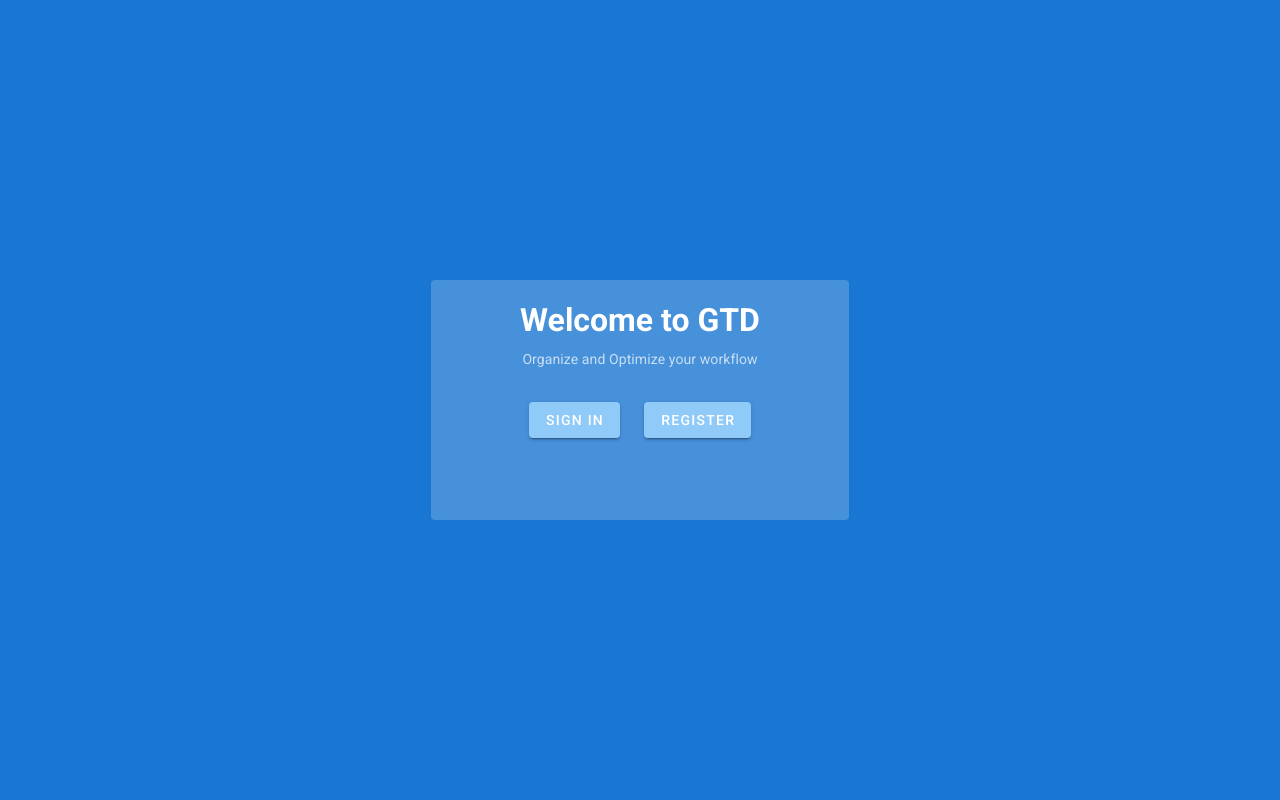
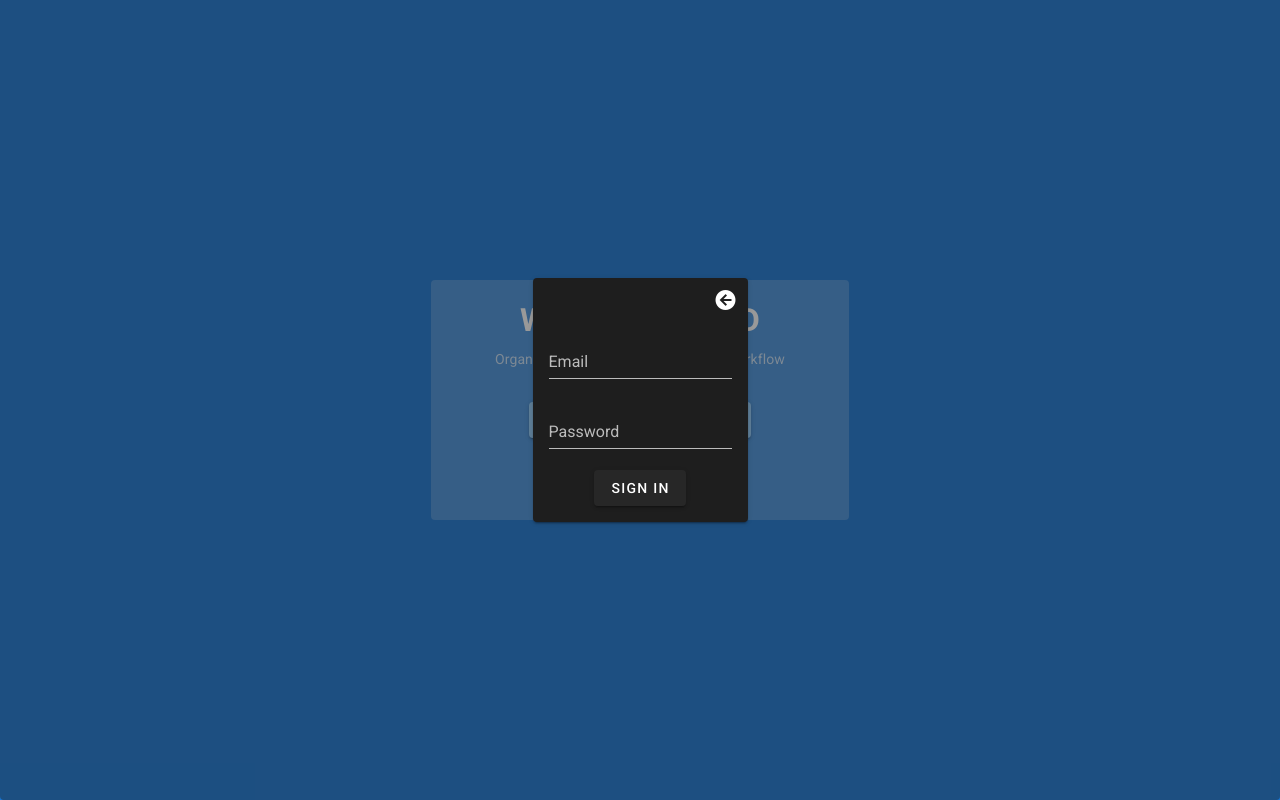
Before and after one commit to AlonJoshua/vue-todo-list, a Vue app: page /#/ in a window 1280 px wide. Both pictures are taken after a click on the button "SIGN IN". Built offline with nearby package versions, Linux system fonts and the light colour scheme.

Commit message:
basic homepage established, basic navigation routes made

```diff
--- a/package.json
+++ b/package.json
@@ -15,6 +15,7 @@
     "vue": "^2.6.11",
     "vue-material-adapter": "^0.17.0-beta.10",
     "vue-router": "^3.4.9",
+    "vue-videobg": "^2.0.0",
     "vuedraggable": "^4.0.1",
     "vuetify": "^2.2.11",
     "vuex": "^3.6.0"
--- a/src/App.vue
+++ b/src/App.vue
@@ -1,7 +1,9 @@
 <template>
-  <v-app class="gtd">
+  <v-app>
     <the-header v-if="$route.path !== '/' " />
-    <router-view :key="$route.path"></router-view>
+    <v-main class="primary">
+      <router-view :key="$route.path"></router-view>
+    </v-main>
   </v-app>
 </template>
 
@@ -13,7 +15,10 @@ import theHeader from './components/the-header';
 
 export default {
   name: 'App',
-
+  date() {
+    return {
+    }
+  },
   components: {
       theHeader,
       // home,
--- a/src/components/the-header.vue
+++ b/src/components/the-header.vue
@@ -13,14 +13,21 @@
       <v-avatar size="40" class="red white--text">AJ</v-avatar>
     </v-app-bar>
 
-    <v-navigation-drawer app hide-overlay v-model="drawer.state" class="primary lighten-3">
+    <v-navigation-drawer
+      app
+      hide-overlay
+      v-model="drawer.state"
+      class="primary lighten-3"
+    >
       <v-list>
         <v-list-item-group dark>
-          <v-list-item v-for="item in drawer.drawerItems" :key="item.title">
+          <v-list-item
+            v-for="item in drawer.drawerItems"
+            :key="item.title"
+            @click="toRoute(item.route)"
+          >
             <v-icon left>{{item.icon}}</v-icon>
-              <v-list-item-title>
               {{item.title}}
-              </v-list-item-title>
           </v-list-item>
         </v-list-item-group>
       </v-list>
@@ -31,7 +38,6 @@
 <script>
 
 export default {
-
   data() {
     return {
       appName: "Get Things Done",
@@ -39,17 +45,41 @@ data() {
         state: false,
         icon: 'mdi-clipboard-list-outline',
         drawerItems: [
-        { title: 'Boards', icon: 'mdi-view-dashboard-outline' },
-        { title: 'Statistics', icon: 'mdi-chart-bar'  },
-        { title: 'About', icon: 'mdi-information-outline' }
+          {
+            title: 'Boards',
+            icon: 'mdi-view-dashboard-outline',
+            route: {name: 'boards'}
+          },
+          {
+            title: 'Statistics',
+            icon: 'mdi-chart-bar',
+            route: {name: 'statistics'}
+          },
+          {
+            title: 'About',
+            icon: 'mdi-information-outline',
+            route: {name: 'about'}
+          },
+          {
+            title: 'Sign out',
+            icon: 'mdi-logout-variant',
+            route: {name: 'home'}
+          }
         ]
       },
     }
+  },
+  methods: {
+    toRoute(route) {
+      route.name === this.$route.name ? '' : this.$router.push(route)
     }
-
-
+  }
 }
 </script>
 
-<style lang="scss">
+<style lang="scss" scoped>
+  #app a {
+    text-decoration: none;
+    color: white;
+  }
 </style>
--- a/src/router/index.js
+++ b/src/router/index.js
@@ -1,6 +1,5 @@
 import Vue from 'vue'
 import VueRouter from 'vue-router'
-import about from '../views/about'
 
 Vue.use(VueRouter)
 
@@ -11,10 +10,25 @@ const routes = [
     component: () => import(/*webpackChunkName: home */ '../views/home')
   },
   {
+    path: '/boards',
+    name: 'boards',
+    component: () => import(/*webpackChunkName: boards */ '../views/boards')
+  },
+  {
+    path: '/boards/:id',
+    name: 'boardDetails',
+    component: () => import(/*webpackChunkName: boardDetails */ '../views/boardDetails')
+  },
+  {
+    path: '/statistics',
+    name: 'statistics',
+    component: () => import(/*webpackChunkName: statistics */ '../views/statistics')
+  },
+  {
     path: '/about',
-    name: 'About',
-    component: about
-  }
+    name: 'about',
+    component: () => import(/*webpackChunkName: about */ '../views/about')
+  },
 ]
 
 const router = new VueRouter({
--- a/src/views/home.vue
+++ b/src/views/home.vue
@@ -1,5 +1,4 @@
 <template>
-  <v-main class="primary">
     <v-container fluid fill-height>
         <v-row>
           <v-spacer />
@@ -16,8 +15,80 @@
               </v-card-subtitle>
               <v-row class="mt-4">
                 <v-spacer />
-                <v-btn color="blue lighten-3" class="ma-3">{{homeBtns.signIn.text}}</v-btn>
-                <v-btn color="blue lighten-3" class="ma-3">{{homeBtns.register.text}}</v-btn>
+                <v-btn
+                  color="blue lighten-3"
+                  class="ma-3"
+                  @click="homeBtns.signIn.signInForm = !homeBtns.signIn.signInForm"
+                >
+                  {{homeBtns.signIn.text}}
+                </v-btn>
+                <v-overlay
+                  :value="homeBtns.signIn.signInForm"
+                >
+                  <v-form>
+                    <v-card class="pa-4">
+                      <v-row>
+                        <v-spacer></v-spacer>
+                        <v-btn text icon @click="homeBtns.signIn.signInForm = false">
+                          <v-icon>{{homeBtns.exitFormIcon}}</v-icon>
+                        </v-btn>
+                      </v-row>
+                      <v-row>
+                        <v-col>
+                          <v-text-field
+                            label="Email"
+                            type="email"
+                          ></v-text-field>
+                          <v-text-field
+                            label="Password"
+                            type="password"
+                          ></v-text-field>
+                          <v-btn type="submit" @click="validateSignin">{{homeBtns.signinFormSubmit.text}}</v-btn>
+                        </v-col>
+                      </v-row>
+                    </v-card>
+                  </v-form>
+                </v-overlay>
+                <v-btn
+                  color="blue lighten-3"
+                  class="ma-3"
+                  @click="homeBtns.register.registerForm = !homeBtns.register.registerForm"
+                >
+                  {{homeBtns.register.text}}
+                </v-btn>
+                <v-overlay
+                  :value="homeBtns.register.registerForm"
+                >
+                  <v-form>
+                    <v-card class="pa-4">
+                      <v-row>
+                        <v-spacer></v-spacer>
+                        <v-btn text icon @click="homeBtns.register.registerForm = false">
+                          <v-icon>{{homeBtns.exitFormIcon}}</v-icon>
+                        </v-btn>
+                      </v-row>
+                      <v-row>
+                        <v-col>
+                          <v-text-field
+                            label="First name"
+                          ></v-text-field>
+                          <v-text-field
+                            label="Last name"
+                          ></v-text-field>
+                          <v-text-field
+                            label="email"
+                            type="email"
+                          ></v-text-field>
+                          <v-text-field
+                            type="password"
+                            label="Password"
+                          ></v-text-field>
+                          <v-btn type="submit" @click="validateRegister">{{homeBtns.registerFormSubmit.text}}</v-btn>
+                        </v-col>
+                      </v-row>
+                    </v-card>
+                  </v-form>
+                </v-overlay>
               <v-spacer />
               </v-row>
             </v-card>
@@ -25,29 +96,49 @@
           <v-spacer />
         </v-row>
     </v-container>
-  </v-main>
 </template>
 
 <script>
-
 export default {
+  components: {},
   data() {
     return {
       homeTitle: 'Welcome to GTD',
-      homeSubtitles: 'Organize and Optimize your workflow',
+      homeSubtitles: 'Organize projects and Optimize your workflow',
       homeBtns: {
         signIn: {
-          text: 'Sign In'
+          text: 'Sign In',
+          signInForm: false,
+
         },
         register: {
-          text: 'Register'
+          text: 'Register',
+          registerForm: false,
+          registerFormSubmit: false
+        },
+        exitFormIcon: 'mdi-arrow-left-circle',
+        signinFormSubmit: {
+          text: 'sign in',
+          isSubmited: false,
+        },
+        registerFormSubmit: {
+          text: 'register',
+          isSubmited: false,
         },
       }
     }
   },
   methods: {
-    click() {
-      console.log('card click')
+    validateSignin() {
+      // validate
+      this.login()
+    },
+    validateRegister() {
+      // validate
+      this.login()
+    },
+    login() {
+      this.$router.push({name: 'boards'});
     }
   }
 }
```
Also changed, not shown: src/views/dashboards.vue (deleted, +0 -96 lines), 1 other file (tests, documents, lock files or other folders). Lines whose indentation alone changed are shown as unchanged.
